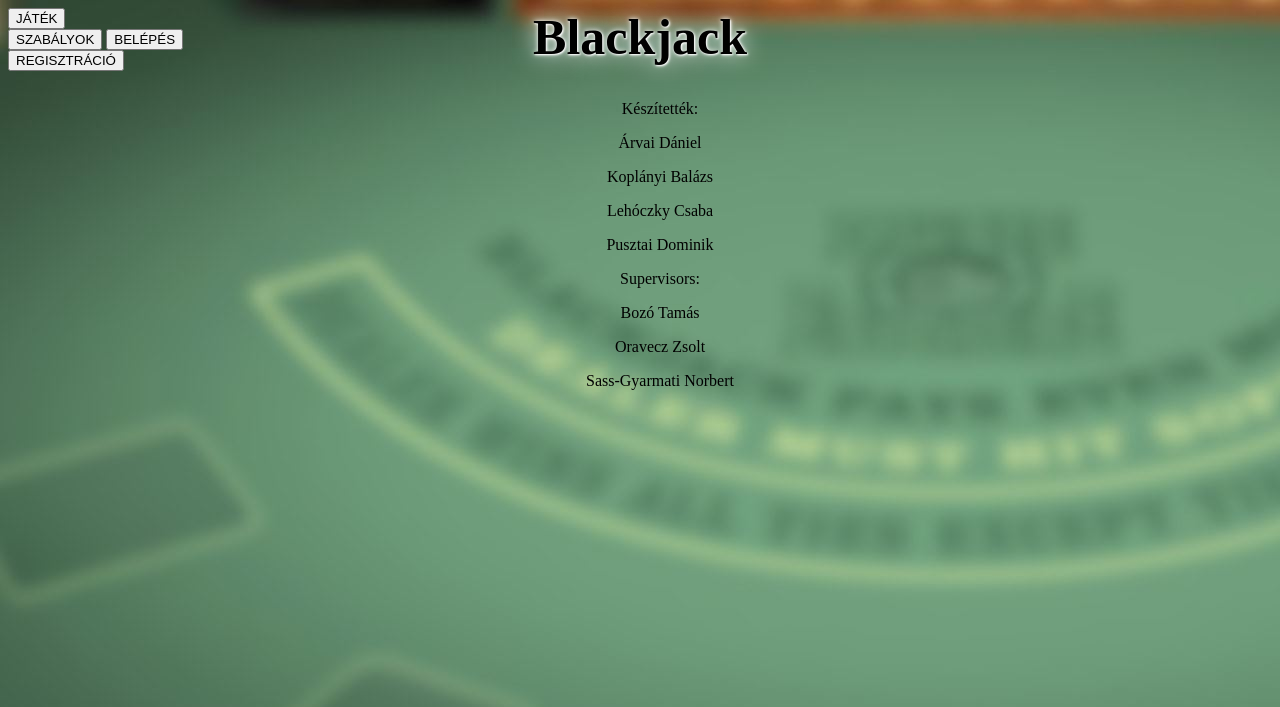
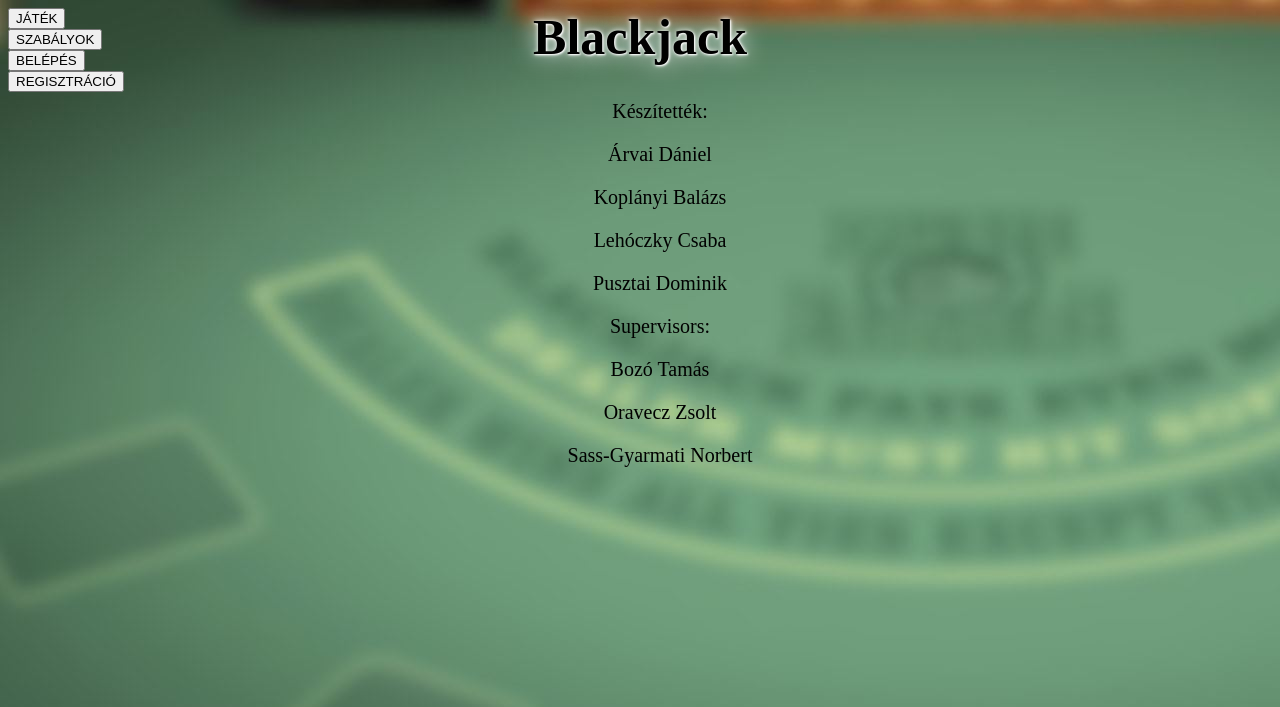
Before and after one commit to PQ653P/AFP1-nagyproject, a PHP site: page /menu.html in a window 1280 px wide. Shown: the top 707 px of the page. Run offline with PHP 8.4, Linux system fonts and the light colour scheme.

Commit message:
stílus hozzárendelése a készítőkhöz

```diff
--- a/Code/menu.html
+++ b/Code/menu.html
@@ -9,13 +9,13 @@
 	<ul class="menu">
 		<form>
 		 <button type="submit" formaction="game.html">JÁTÉK</button><br>
-		 <button type="submit" formaction="rules.html">SZABÁLYOK</button>
-		 <button type="submit" formaction="login.php">BELÉPÉS</button>
-		 <button type="submit" formaction="register.php">REGISZTRÁCIÓ</button>
+		 <button type="submit" formaction="rules.html">SZABÁLYOK</button></br>
+		 <button type="submit" formaction="user/login.php">BELÉPÉS</button></br>
+		 <button type="submit" formaction="user/register.php">REGISZTRÁCIÓ</button>
 		</form>
 	</ul>
 	<h1>Blackjack</h1>
-	<center>
+	<div class ="contributors">
 		<ul>
 			<p> Készítették: </p>
 			<p> Árvai Dániel </p>
@@ -29,6 +29,6 @@
 			<p> Oravecz Zsolt </p>
 			<p> Sass-Gyarmati Norbert </p>
 		</ul>
-	</center>
+	</div>
 </body>
 </html>
--- a/Code/style.css
+++ b/Code/style.css
@@ -6,6 +6,12 @@
 	position: fixed;
 	height: 100%;
 	overflow: auto;
+}
+
+.contributors{
+  font-family: Bookman Old Style;
+  font-size: 20px;
+  text-align: center;
 }
 
 h1{
```
Lines whose indentation alone changed are shown as unchanged.
